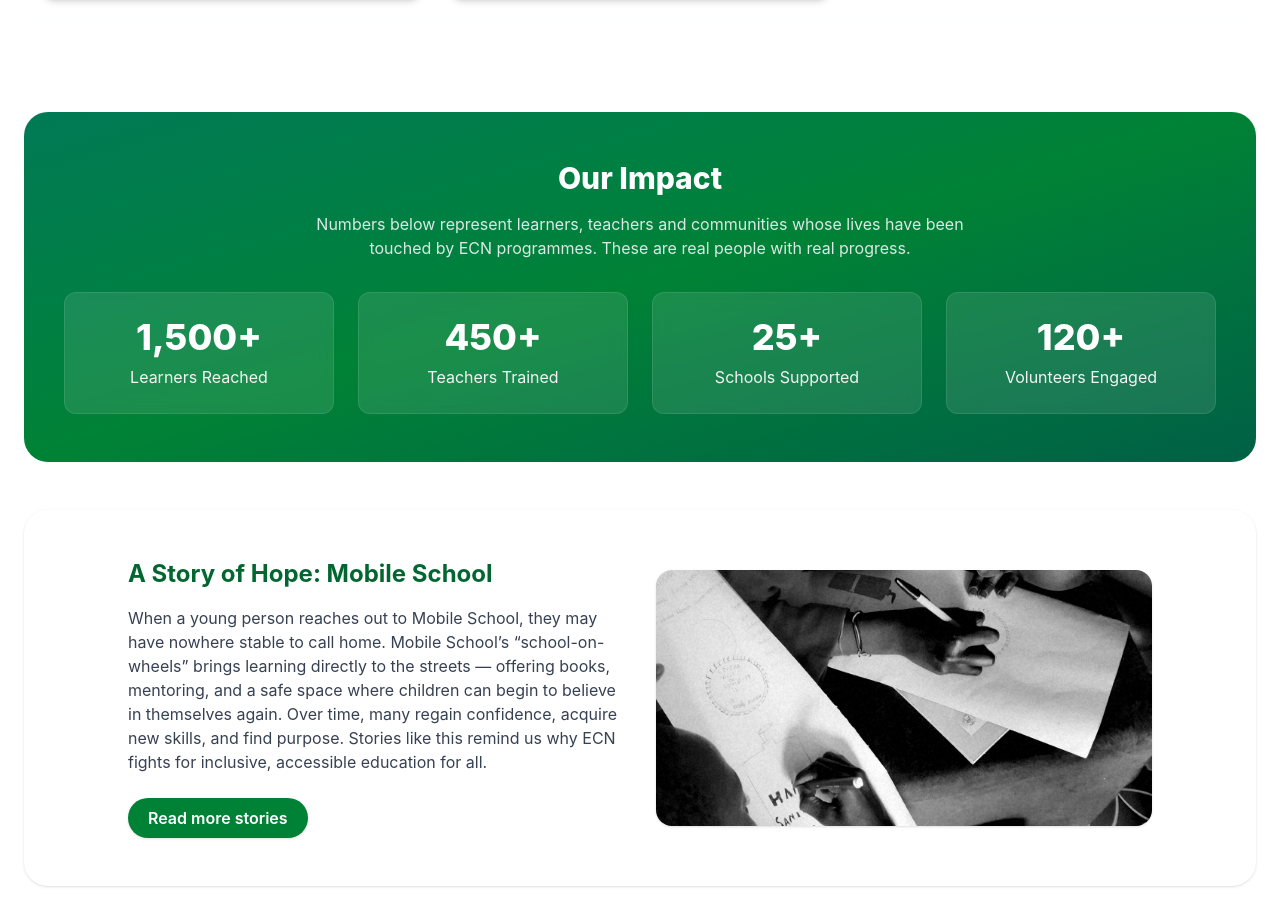
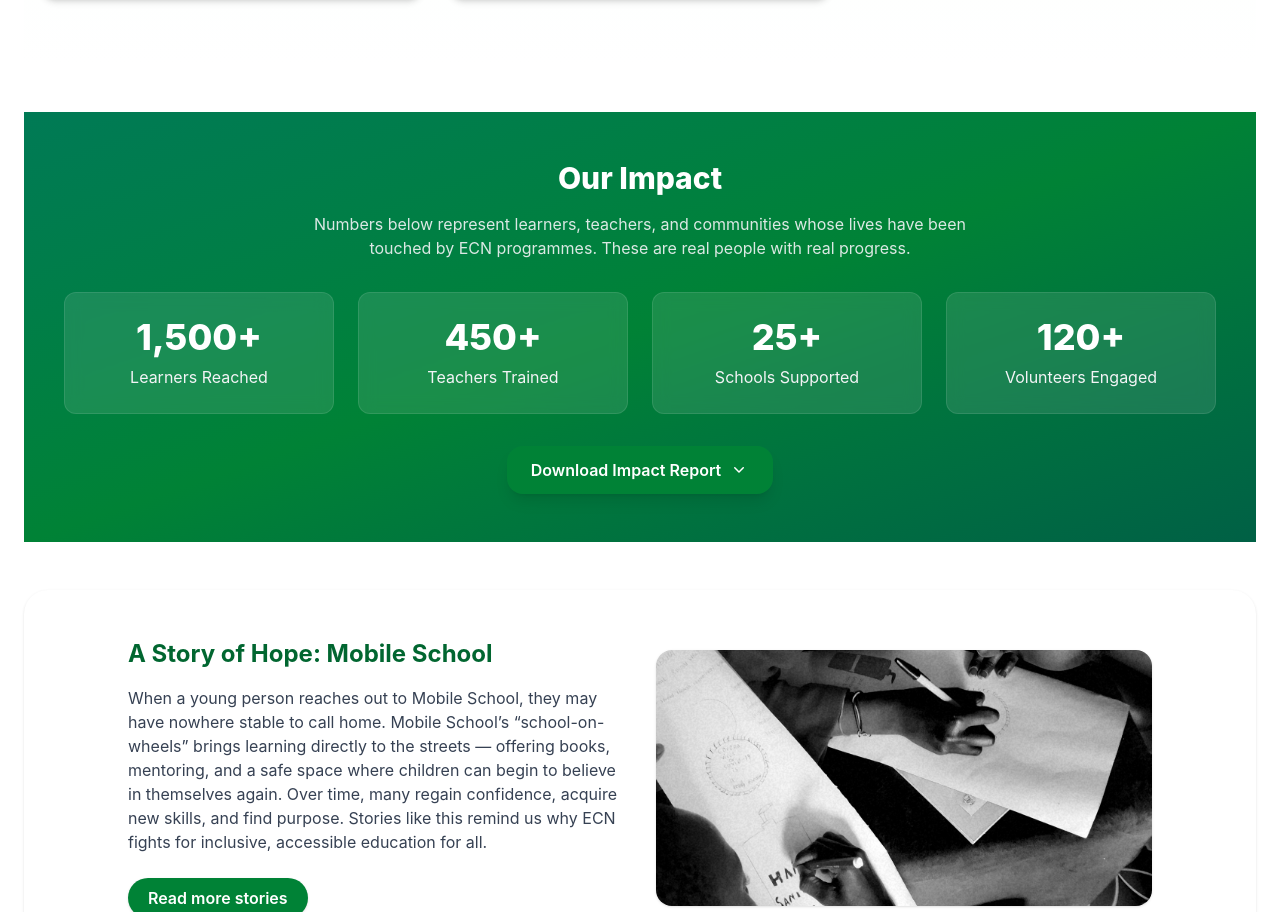
Before and after one commit to steph10920/ecnafrica, a React (Vite) app: page / in a window 1280 px wide. Shown: the part 2683-3595 px from the top of the page. Built offline with nearby package versions, Linux system fonts and the light colour scheme.

Commit message:
home changes made

```diff
--- a/src/pages/Home.jsx
+++ b/src/pages/Home.jsx
@@ -91,6 +91,8 @@ export default function Home() {
       const y = (e.clientY - rect.top) / rect.height - 0.5;
       setHoverPos({ x, y });
     };
+    const [dropdownOpen, setDropdownOpen] = useState(false);
+
 
 
   return (
@@ -406,17 +408,18 @@ export default function Home() {
           <StrategicFocus />
 
 {/* Impact counters (prominent, accessible) */}
+{/* Impact counters (prominent, accessible) */}
 <section
-            className="rounded-3xl overflow-hidden"
+  className="rounded-3xl overflow-visible" // Changed from overflow-hidden to visible
   aria-labelledby="impact-heading"
 >
-            <div className="bg-gradient-to-br from-emerald-700 via-green-700 to-emerald-800 text-white py-12 px-6">
+  <div className="bg-gradient-to-br from-emerald-700 via-green-700 to-emerald-800 text-white py-12 px-6 relative">
     <div className="max-w-6xl mx-auto text-center space-y-4">
       <h3 id="impact-heading" className="text-2xl md:text-3xl font-extrabold">
         Our Impact
       </h3>
       <p className="max-w-2xl mx-auto text-gray-100/90">
-                  Numbers below represent learners, teachers and communities whose lives have been
+        Numbers below represent learners, teachers, and communities whose lives have been
         touched by ECN programmes. These are real people with real progress.
       </p>
 
@@ -437,9 +440,56 @@ export default function Home() {
           </div>
         ))}
       </div>
+
+      {/* Downloadable Impact Reports Dropdown */}
+        <div className="mt-8 flex justify-center relative z-50">
+      <button
+        onClick={() => setDropdownOpen(!dropdownOpen)}
+        className="inline-flex items-center gap-2 rounded-2xl bg-green-700 text-white px-6 py-3 font-semibold shadow-lg hover:bg-green-800 focus:outline-none focus:ring-2 focus:ring-offset-2 focus:ring-green-300 transition-all duration-200"
+      >
+        Download Impact Report
+        <motion.svg
+          className="h-5 w-5"
+          xmlns="http://www.w3.org/2000/svg"
+          viewBox="0 0 20 20"
+          fill="currentColor"
+          animate={{ rotate: dropdownOpen ? 180 : 0 }}
+          transition={{ duration: 0.3 }}
+        >
+          <path
+            fillRule="evenodd"
+            d="M5.23 7.21a.75.75 0 011.06.02L10 10.94l3.71-3.71a.75.75 0 111.06 1.06l-4.24 4.24a.75.75 0 01-1.06 0L5.23 8.27a.75.75 0 01.02-1.06z"
+            clipRule="evenodd"
+          />
+        </motion.svg>
+      </button>
+
+      {dropdownOpen && (
+        <div className="absolute top-full mt-2 w-64 bg-white border border-gray-200 rounded-2xl shadow-2xl overflow-hidden ring-1 ring-black ring-opacity-5">
+          <a
+            href="/downloads/Impact_Report_2025.pdf"
+            download
+            className="block px-6 py-3 text-gray-800 font-medium hover:bg-green-50 hover:text-green-700 transition-all duration-200"
+          >
+            Impact Report 2025
+          </a>
+          <a
+            href="/downloads/Impact_Report_2024.pdf"
+            download
+            className="block px-6 py-3 text-gray-800 font-medium hover:bg-green-50 hover:text-green-700 transition-all duration-200"
+          >
+            Impact Report 2024
+          </a>
+          {/* Add more reports here */}
+        </div>
+      )}
+    </div>
+
     </div>
   </div>
 </section>
+
+
 
           {/* Story / Testimonial */}
           <section className="bg-white rounded-3xl shadow p-8 md:p-12">
--- a/src/pages/PrivacyPolicy.jsx
+++ b/src/pages/PrivacyPolicy.jsx
@@ -1,14 +1,16 @@
-import React from "react";
+import React, { Suspense, lazy } from "react";
 import { Helmet } from "react-helmet";
+
+const Footer = lazy(() => import("../components/Footer"));
 
 export default function PrivacyPolicy() {
   return (
-    <div className="bg-white py-20 px-6">
+    <div className="min-h-screen flex flex-col bg-gray-50">
       <Helmet>
         <title>Privacy Policy | ECN Africa</title>
       </Helmet>
 
-      <div className="max-w-4xl mx-auto">
+      <main className="flex-1 max-w-6xl mx-auto px-6 py-12">
         <h1 className="text-4xl md:text-5xl font-extrabold text-green-700 mb-6">
           Privacy Policy
         </h1>
@@ -27,13 +29,9 @@ export default function PrivacyPolicy() {
         </p>
 
         {/* SECTION 2 */}
-        <h2 className="text-2xl font-bold text-green-700 mt-8">
-          2. Information We Collect
-        </h2>
+        <h2 className="text-2xl font-bold text-green-700 mt-8">2. Information We Collect</h2>
 
-        <h3 className="text-xl font-semibold text-green-600 mt-4">
-          2.1 Personal Information You Provide
-        </h3>
+        <h3 className="text-xl font-semibold text-green-600 mt-4">2.1 Personal Information You Provide</h3>
         <p className="text-gray-700 mt-2">
           When contacting us, subscribing, applying for programs, or donating, you may
           provide details such as:
@@ -46,9 +44,7 @@ export default function PrivacyPolicy() {
           <li>Any additional voluntary information you submit</li>
         </ul>
 
-        <h3 className="text-xl font-semibold text-green-600 mt-5">
-          2.2 Automatically Collected Information (Cookies & Analytics)
-        </h3>
+        <h3 className="text-xl font-semibold text-green-600 mt-5">2.2 Automatically Collected Information (Cookies & Analytics)</h3>
         <p className="text-gray-700 mt-2">
           We collect anonymous usage data to improve our website experience, such as:
         </p>
@@ -60,12 +56,7 @@ export default function PrivacyPolicy() {
         </ul>
 
         {/* SECTION 3 */}
-        <h2 className="text-2xl font-bold text-green-700 mt-8">
-          3. How We Use Your Information
-        </h2>
-        <p className="text-gray-700 mt-3">
-          We use your information to:
-        </p>
+        <h2 className="text-2xl font-bold text-green-700 mt-8">3. How We Use Your Information</h2>
         <ul className="list-disc pl-6 text-gray-700 mt-2 space-y-1">
           <li>Respond to messages and inquiries</li>
           <li>Improve website functionality</li>
@@ -75,18 +66,14 @@ export default function PrivacyPolicy() {
         </ul>
 
         {/* SECTION 4 */}
-        <h2 className="text-2xl font-bold text-green-700 mt-8">
-          4. Legal Basis for Processing
-        </h2>
+        <h2 className="text-2xl font-bold text-green-700 mt-8">4. Legal Basis for Processing</h2>
         <p className="text-gray-700 mt-3">
           We process data based on consent, legitimate interest, or compliance with
           Kenya’s Data Protection Act (KDPA).
         </p>
 
         {/* SECTION 5 */}
-        <h2 className="text-2xl font-bold text-green-700 mt-8">
-          5. Sharing Your Information
-        </h2>
+        <h2 className="text-2xl font-bold text-green-700 mt-8">5. Sharing Your Information</h2>
         <p className="text-gray-700 mt-3">
           We do <strong>not</strong> sell or trade personal data. Information may only be
           shared with:
@@ -98,11 +85,9 @@ export default function PrivacyPolicy() {
         </ul>
 
         {/* SECTION 6 */}
-        <h2 className="text-2xl font-bold text-green-700 mt-8">
-          6. Data Security
-        </h2>
+        <h2 className="text-2xl font-bold text-green-700 mt-8">6. Data Security</h2>
         <p className="text-gray-700 mt-3">
-          We use secure servers, encryption (HTTPS), limited staff access, and follow
+          We use secure servers, HTTPS encryption, limited staff access, and follow
           strict data protection guidelines to keep your information safe.
         </p>
 
@@ -117,7 +102,6 @@ export default function PrivacyPolicy() {
           <li>Withdrawal of consent</li>
           <li>Restriction of processing</li>
         </ul>
-
         <p className="text-gray-700 mt-3">
           Contact us anytime at:{" "}
           <a href="mailto:education@ecnafrica.org" className="text-green-600 underline">
@@ -133,41 +117,43 @@ export default function PrivacyPolicy() {
         </p>
 
         {/* SECTION 9 */}
-        <h2 className="text-2xl font-bold text-green-700 mt-8">
-          9. External Links
-        </h2>
+        <h2 className="text-2xl font-bold text-green-700 mt-8">9. External Links</h2>
         <p className="text-gray-700 mt-3">
           Our website may contain links to external websites. ECN is not responsible for
           their privacy practices or content.
         </p>
 
         {/* SECTION 10 */}
-        <h2 className="text-2xl font-bold text-green-700 mt-8">
-          10. Updates to This Policy
-        </h2>
+        <h2 className="text-2xl font-bold text-green-700 mt-8">10. Updates to This Policy</h2>
         <p className="text-gray-700 mt-3">
           We may update this Privacy Policy periodically. The updated version will always
           be posted on this page.
         </p>
 
         {/* SECTION 11 */}
-        <h2 className="text-2xl font-bold text-green-700 mt-8">
-          11. Contact Us
-        </h2>
+        <h2 className="text-2xl font-bold text-green-700 mt-8">11. Contact Us</h2>
         <p className="text-gray-700 mt-3">
           For questions, requests, or complaints regarding your data, please contact:
         </p>
         <p className="text-gray-700 font-semibold mt-1">
-          📧 Email: <a href="mailto:education@ecnafrica.org" className="underline text-green-600">education@ecnafrica.org</a>
+          📧 Email:{" "}
+          <a href="mailto:education@ecnafrica.org" className="underline text-green-600">
+            education@ecnafrica.org
+          </a>
         </p>
         <p className="text-gray-700 mt-1">
-          🌍 Website: https://ecnafrica.org
+          🌍 Website: <a href="https://ecnafrica.org" className="underline text-green-600">https://ecnafrica.org</a>
         </p>
 
         <p className="text-gray-700 mt-8 italic">
           Thank you for trusting ECN Education Africa.
         </p>
-      </div>
+      </main>
+
+      {/* FOOTER */}
+      <Suspense fallback={<div className="text-center py-4 text-gray-500">Loading footer...</div>}>
+        <Footer />
+      </Suspense>
     </div>
   );
 }
```
Lines whose indentation alone changed are shown as unchanged.
